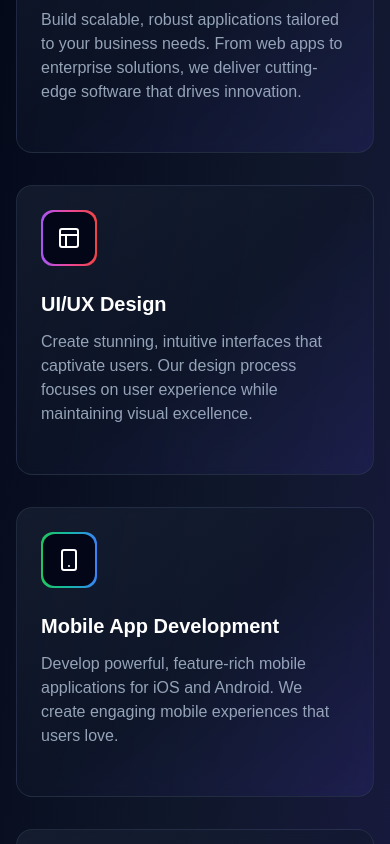
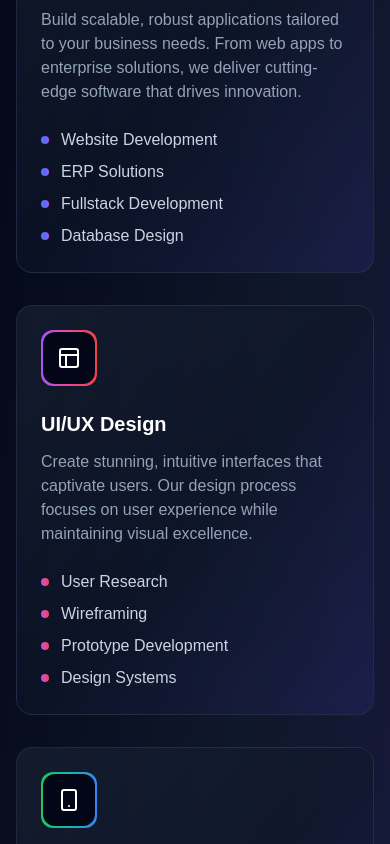
Before and after one commit to nitsuh21/eytta, a Next.js app: page / in a window 390 px wide. Shown: the part 2380-3224 px from the top of the page. Built offline with nearby package versions, Linux system fonts and the light colour scheme.

Commit message:
mobile servie page

```diff
--- a/src/app/ui/Services.tsx
+++ b/src/app/ui/Services.tsx
@@ -14,7 +14,7 @@ const Services = () => {
       description: "Build scalable, robust applications tailored to your business needs. From web apps to enterprise solutions, we deliver cutting-edge software that drives innovation.",
       features: [
         "Website Development",
-        "Cloud-native Solutions",
+        "ERP Solutions",
         "Fullstack Development",
         "Database Design"
       ],
@@ -135,7 +135,23 @@ const Services = () => {
                 <h3 className="text-xl font-bold text-white mb-3">{service.title}</h3>
                 <p className="text-slate-400 mb-6">{service.description}</p>
 
-                {/* Features List */}
+                {/* Features List - Always visible on mobile, hover on desktop */}
+                <div className="block md:hidden">
+                  <ul className="space-y-2">
+                    {service.features.map((feature, featureIndex) => (
+                      <li
+                        key={featureIndex}
+                        className="flex items-center text-slate-300"
+                      >
+                        <div className={`w-2 h-2 rounded-full bg-gradient-to-r ${service.gradient} mr-3`} />
+                        {feature}
+                      </li>
+                    ))}
+                  </ul>
+                </div>
+
+                {/* Features List - Hover effect only on desktop */}
+                <div className="hidden md:block">
                   <AnimatePresence>
                     {hoveredService === index && (
                       <motion.ul
@@ -161,6 +177,7 @@ const Services = () => {
                     )}
                   </AnimatePresence>
                 </div>
+              </div>
             </motion.div>
           ))}
         </div>
```
Lines whose indentation alone changed are shown as unchanged.
